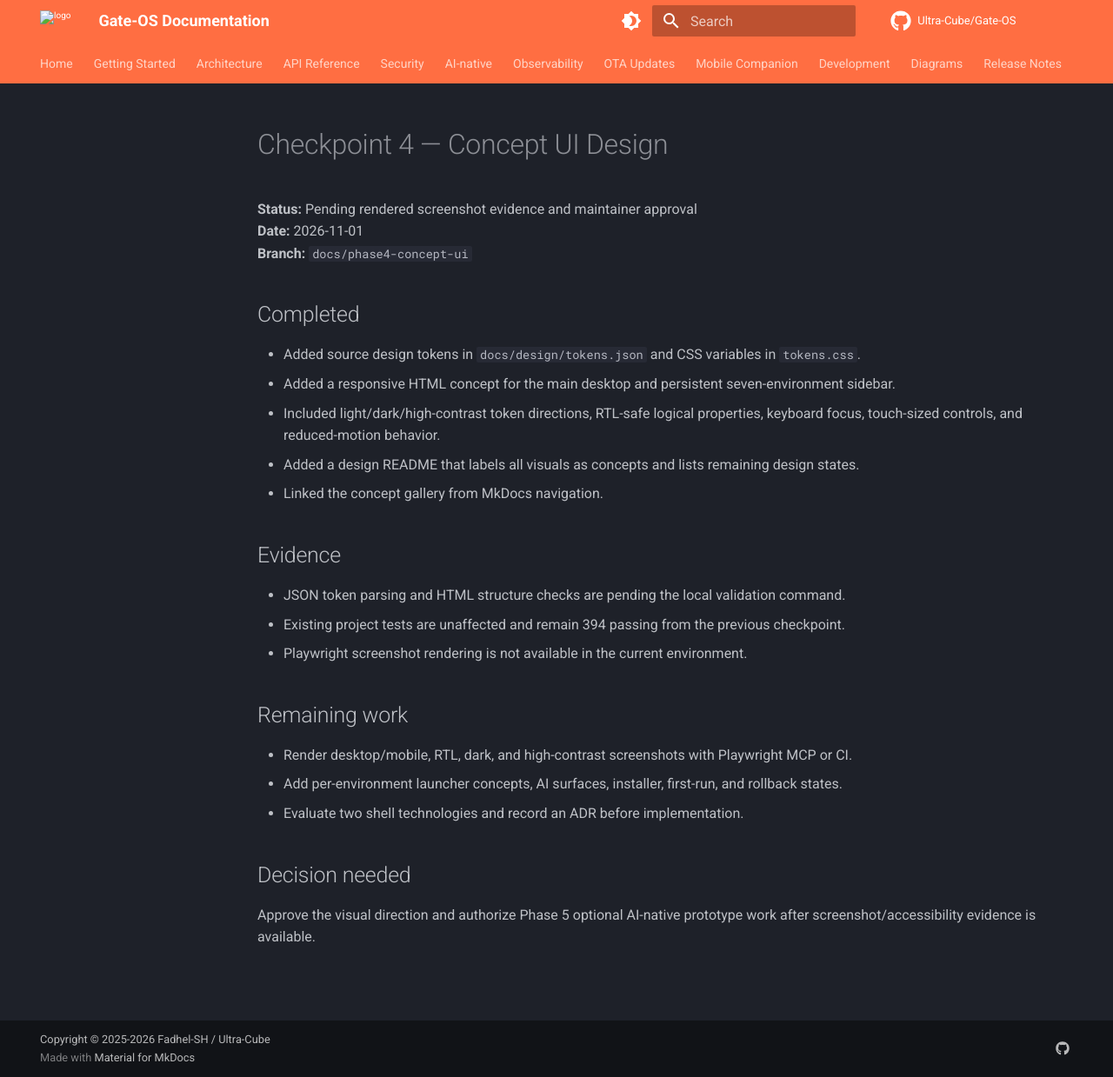
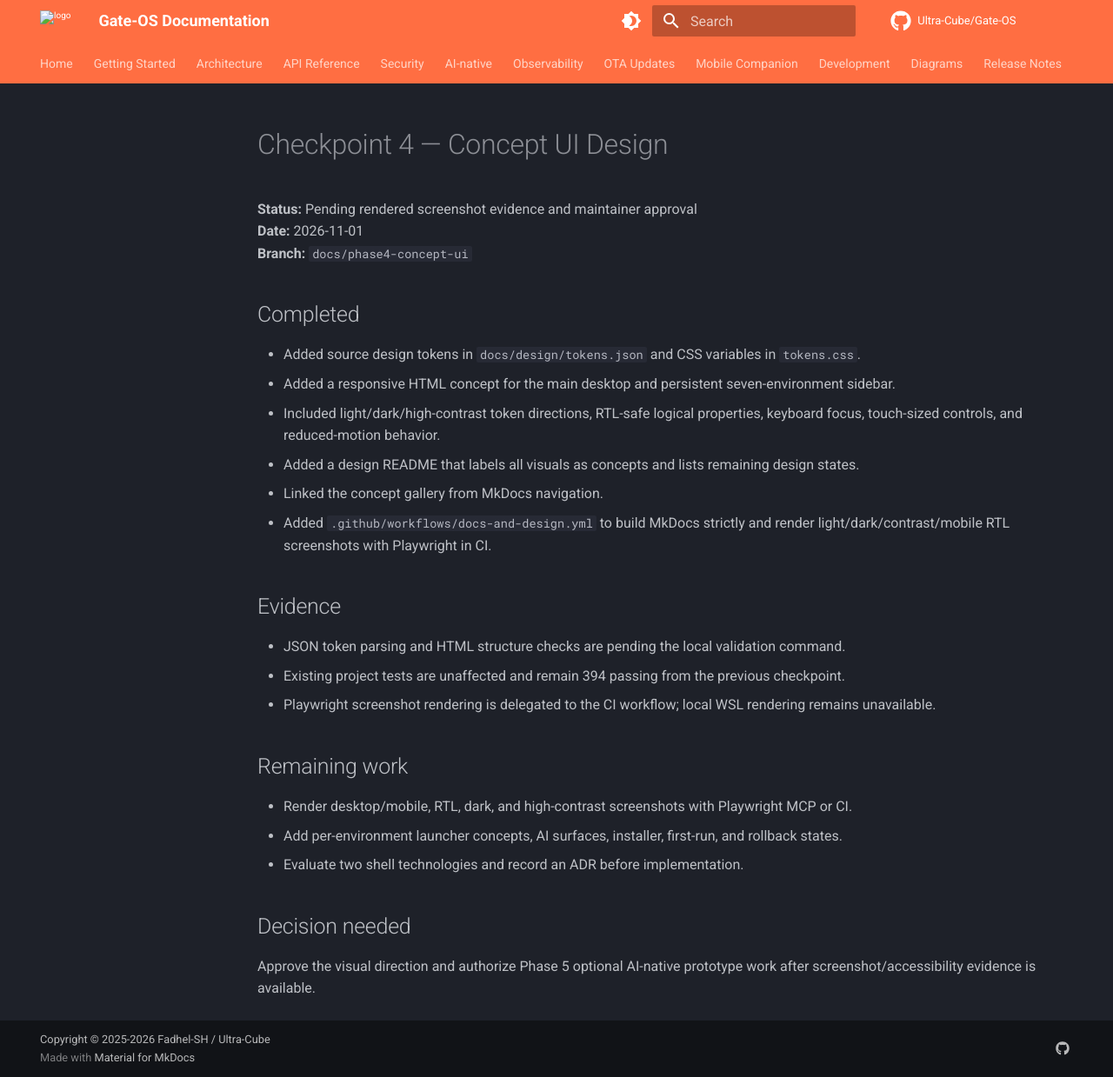
Before and after one commit to Ultra-Cube/Gate-OS, an MkDocs documentation site: the page built from docs/checkpoints/CHECKPOINT-4.md, in a window 1280 px wide and 1239 px high. Shown: the whole window at 87% size. Built offline with MkDocs 1.6.1 and Material for MkDocs 9.7.7, drawn with Linux system fonts in a browser that asks for light colours; comment, search, counter and statistics services are not loaded; the version menu is left out.

Commit message:
ci(docs): add MkDocs and Playwright evidence workflows
- Build documentation with MkDocs strict mode in CI\n- Render light, dark, contrast, and mobile RTL design concepts with Playwright\n- Upload documentation and screenshot artifacts for review\n- Update roadmap and Checkpoint 4 with the CI evidence path\n\nValidation: workflow YAML passed; full suite 403 passed.

```diff
--- a/docs/checkpoints/CHECKPOINT-4.md
+++ b/docs/checkpoints/CHECKPOINT-4.md
@@ -11,12 +11,13 @@
 - Included light/dark/high-contrast token directions, RTL-safe logical properties, keyboard focus, touch-sized controls, and reduced-motion behavior.
 - Added a design README that labels all visuals as concepts and lists remaining design states.
 - Linked the concept gallery from MkDocs navigation.
+- Added `.github/workflows/docs-and-design.yml` to build MkDocs strictly and render light/dark/contrast/mobile RTL screenshots with Playwright in CI.
 
 ## Evidence
 
 - JSON token parsing and HTML structure checks are pending the local validation command.
 - Existing project tests are unaffected and remain 394 passing from the previous checkpoint.
-- Playwright screenshot rendering is not available in the current environment.
+- Playwright screenshot rendering is delegated to the CI workflow; local WSL rendering remains unavailable.
 
 ## Remaining work
 
```
Also changed, not shown: docs/ROADMAP.md (+1 -1 lines), 1 other file.
